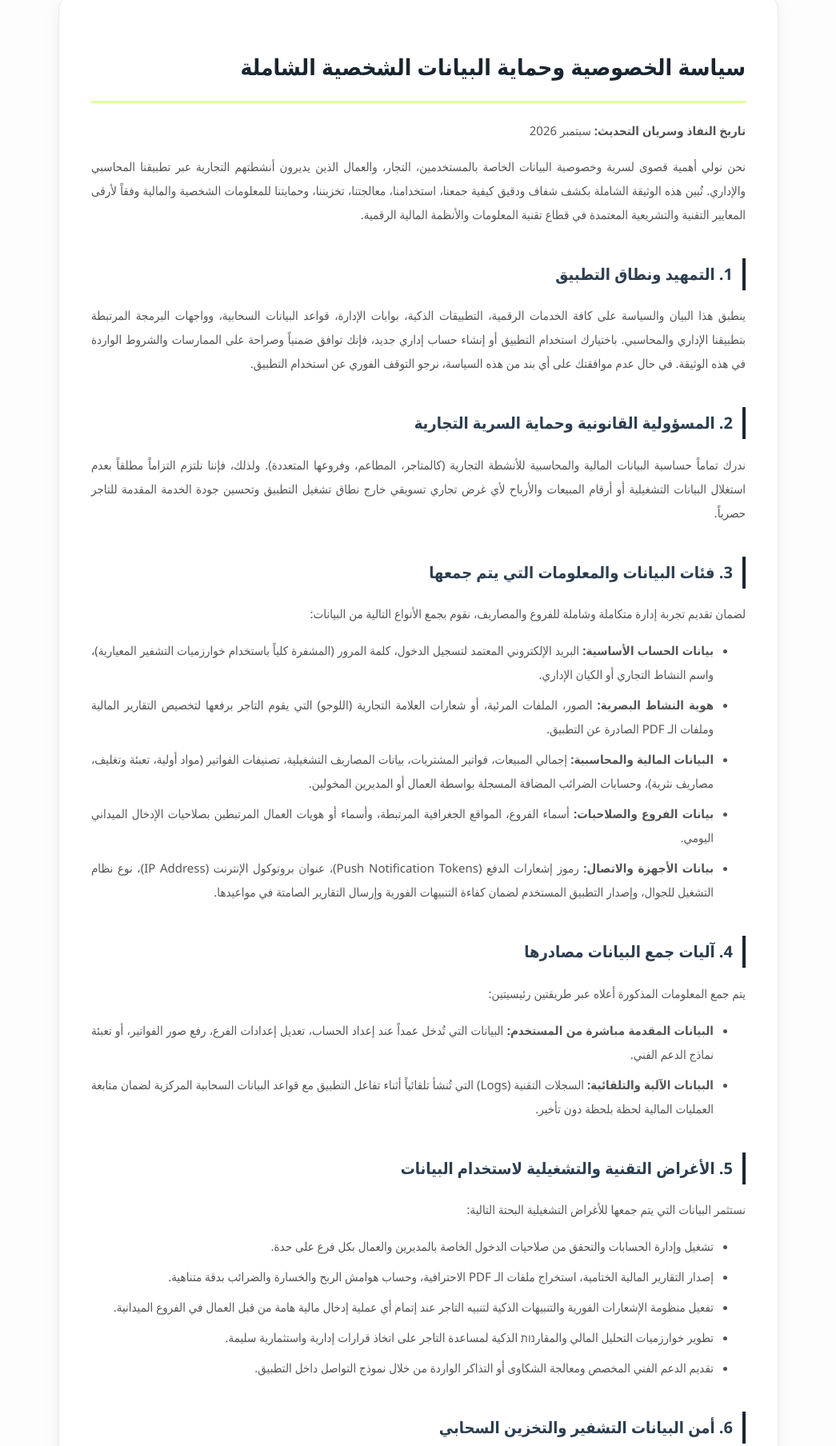
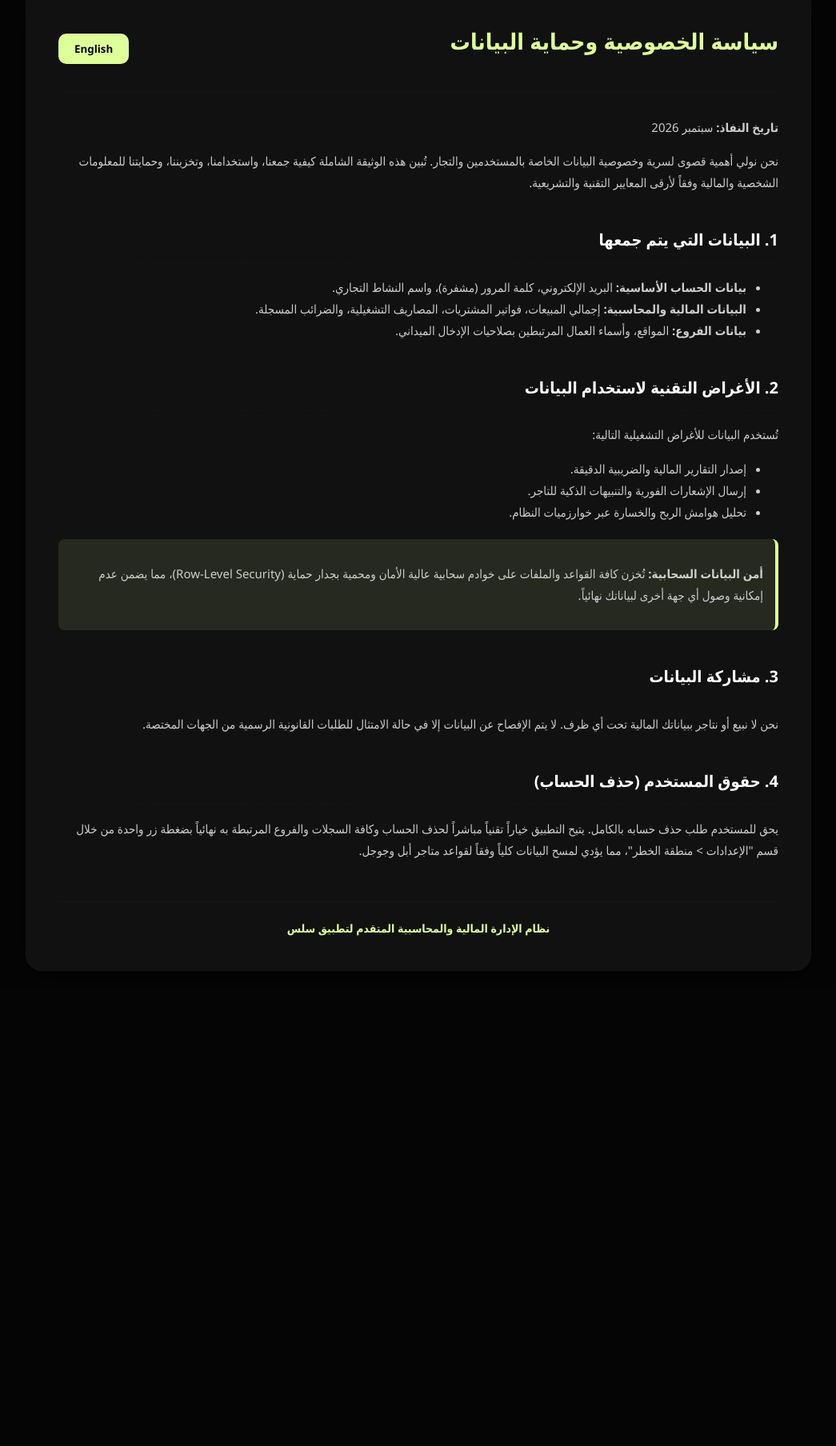
Before and after one commit to saleh727/SALAS, a plain HTML site: page index.html in a window 1280 px wide. Shown: the part 35-1843 px from the top of the page at 80% size, without its empty margins (117-1162 px from the left). After the commit the page ends 1269 px from the top, so only its background shows below. Drawn offline with Linux system fonts and the light colour scheme.

Commit message:
Update index.html

```diff
--- a/index.html
+++ b/index.html
@@ -1,93 +1,182 @@
 <!DOCTYPE html>
-<html lang="ar" dir="rtl">
+<html lang="ar" id="html-tag">
 <head>
     <meta charset="UTF-8">
     <meta name="viewport" content="width=device-width, initial-scale=1.0">
-    <title>سياسة الخصوصية والشروط والأحكام الشاملة - تطبيق الإدارة المالية والمحاسبية</title>
+    <title>Privacy Policy - سياسة الخصوصية | تطبيق سلس</title>
     <style>
-        body { font-family: 'Segoe UI', Tahoma, Geneva, Verdana, sans-serif; line-height: 2; color: #2c3e50; background: #fdfdfd; padding: 30px; max-width: 900px; margin: auto; }
-        h1 { color: #1a252f; border-bottom: 3px solid #deff9a; padding-bottom: 15px; font-size: 28px; }
-        h2 { color: #2c3e50; margin-top: 40px; font-size: 20px; border-right: 4px solid #1a252f; padding-right: 12px; }
-        p, li { font-size: 15px; color: #555; text-align: justify; }
-        ul { margin-bottom: 20px; }
-        li { margin-bottom: 8px; }
-        .container { background: #ffffff; padding: 40px; border-radius: 16px; box-shadow: 0 4px 20px rgba(0,0,0,0.06); border: 1px solid #eaeaea; }
-        .highlight { background: #f8f9fa; padding: 15px 20px; border-right: 4px solid #27ae60; margin: 15px 0; border-radius: 4px; }
-        .footer { text-align: center; margin-top: 50px; color: #888; font-size: 13px; border-top: 1px solid #eee; padding-top: 20px; }
+        :root {
+            --primary: #deff9a;
+            --dark: #050505;
+            --gray: #151515;
+            --text-light: #ffffff;
+            --text-muted: #888888;
+        }
+        body {
+            font-family: 'Segoe UI', Tahoma, Geneva, Verdana, sans-serif;
+            background-color: var(--dark);
+            color: var(--text-light);
+            line-height: 1.8;
+            margin: 0;
+            padding: 20px;
+            transition: all 0.3s ease;
+        }
+        .container {
+            max-width: 900px;
+            margin: auto;
+            background-color: #111;
+            padding: 40px;
+            border-radius: 20px;
+            border: 1px solid var(--gray);
+            box-shadow: 0 10px 30px rgba(0,0,0,0.5);
+        }
+        .header-top {
+            display: flex;
+            justify-content: space-between;
+            align-items: center;
+            border-bottom: 1px solid var(--gray);
+            padding-bottom: 20px;
+            margin-bottom: 30px;
+        }
+        .lang-btn {
+            background-color: var(--primary);
+            color: var(--dark);
+            border: none;
+            padding: 10px 20px;
+            border-radius: 10px;
+            font-weight: bold;
+            cursor: pointer;
+            font-family: inherit;
+            transition: opacity 0.2s;
+        }
+        .lang-btn:hover { opacity: 0.8; }
+        h1 { color: var(--primary); font-size: 28px; margin-top: 0; }
+        h2 { color: #fff; margin-top: 40px; font-size: 20px; border-bottom: 1px dashed var(--gray); padding-bottom: 10px; }
+        p, li { font-size: 15px; color: #ccc; }
+        .highlight {
+            background-color: rgba(222, 255, 154, 0.1);
+            border-right: 4px solid var(--primary);
+            padding: 15px;
+            margin: 20px 0;
+            border-radius: 8px;
+        }
+        [dir="ltr"] .highlight {
+            border-right: none;
+            border-left: 4px solid var(--primary);
+        }
+        .footer {
+            text-align: center;
+            margin-top: 50px;
+            color: var(--primary);
+            font-size: 14px;
+            font-weight: bold;
+            border-top: 1px solid var(--gray);
+            padding-top: 20px;
+        }
+
+        /* إخفاء وإظهار اللغات */
+        .en-content { display: none; }
+        [dir="ltr"] .ar-content { display: none; }
+        [dir="ltr"] .en-content { display: block; }
     </style>
 </head>
-<body>
+<body dir="rtl" id="body-tag">
+
     <div class="container">
-        <h1>سياسة الخصوصية وحماية البيانات الشخصية الشاملة</h1>
-        <p><strong>تاريخ النفاذ وسريان التحديث:</strong> سبتمبر 2026</p>
-        <p>نحن نولي أهمية قصوى لسرية وخصوصية البيانات الخاصة بالمستخدمين، التجار، والعمال الذين يديرون أنشطتهم التجارية عبر تطبيقنا المحاسبي والإداري. تُبين هذه الوثيقة الشاملة بكشف شفاف ودقيق كيفية جمعنا، استخدامنا، معالجتنا، تخزيننا، وحمايتنا للمعلومات الشخصية والمالية وفقاً لأرقى المعايير التقنية والتشريعية المعتمدة في قطاع تقنية المعلومات والأنظمة المالية الرقمية.</p>
+        <div class="header-top">
+            <h1 class="ar-content">سياسة الخصوصية وحماية البيانات</h1>
+            <h1 class="en-content">Privacy Policy & Data Protection</h1>
 
-        <h2>1. التمهيد ونطاق التطبيق</h2>
-        <p>ينطبق هذا البيان والسياسة على كافة الخدمات الرقمية، التطبيقات الذكية، بوابات الإدارة، قواعد البيانات السحابية، وواجهات البرمجة المرتبطة بتطبيقنا الإداري والمحاسبي. باختيارك استخدام التطبيق أو إنشاء حساب إداري جديد، فإنك توافق ضمنياً وصراحة على الممارسات والشروط الواردة في هذه الوثيقة. في حال عدم موافقتك على أي بند من هذه السياسة، نرجو التوقف الفوري عن استخدام التطبيق.</p>
+            <button class="lang-btn" onclick="toggleLanguage()">
+                <span class="ar-content">English</span>
+                <span class="en-content">العربية</span>
+            </button>
+        </div>
 
-        <h2>2. المسؤولية القانونية وحماية السرية التجارية</h2>
-        <p>ندرك تماماً حساسية البيانات المالية والمحاسبية للأنشطة التجارية (كالمتاجر، المطاعم، وفروعها المتعددة). ولذلك، فإننا نلتزم التزاماً مطلقاً بعدم استغلال البيانات التشغيلية أو أرقام المبيعات والأرباح لأي غرض تجاري تسويقي خارج نطاق تشغيل التطبيق وتحسين جودة الخدمة المقدمة للتاجر حصرياً.</p>
+        <!-- المحتوى العربي -->
+        <div class="ar-content">
+            <p><strong>تاريخ النفاذ:</strong> سبتمبر 2026</p>
+            <p>نحن نولي أهمية قصوى لسرية وخصوصية البيانات الخاصة بالمستخدمين والتجار. تُبين هذه الوثيقة الشاملة كيفية جمعنا، واستخدامنا، وتخزيننا، وحمايتنا للمعلومات الشخصية والمالية وفقاً لأرقى المعايير التقنية والتشريعية.</p>
 
-        <h2>3. فئات البيانات والمعلومات التي يتم جمعها</h2>
-        <p>لضمان تقديم تجربة إدارة متكاملة وشاملة للفروع والمصاريف، نقوم بجمع الأنواع التالية من البيانات:</p>
-        <ul>
-            <li><strong>بيانات الحساب الأساسية:</strong> البريد الإلكتروني المعتمد لتسجيل الدخول، كلمة المرور (المشفرة كلياً باستخدام خوارزميات التشفير المعيارية)، واسم النشاط التجاري أو الكيان الإداري.</li>
-            <li><strong>هوية النشاط البصرية:</strong> الصور، الملفات المرئية، أو شعارات العلامة التجارية (اللوجو) التي يقوم التاجر برفعها لتخصيص التقارير المالية وملفات الـ PDF الصادرة عن التطبيق.</li>
-            <li><strong>البيانات المالية والمحاسبية:</strong> إجمالي المبيعات، فواتير المشتريات، بيانات المصاريف التشغيلية، تصنيفات الفواتير (مواد أولية، تعبئة وتغليف، مصاريف نثرية)، وحسابات الضرائب المضافة المسجلة بواسطة العمال أو المديرين المخولين.</li>
-            <li><strong>بيانات الفروع والصلاحيات:</strong> أسماء الفروع، المواقع الجغرافية المرتبطة، وأسماء أو هويات العمال المرتبطين بصلاحيات الإدخال الميداني اليومي.</li>
-            <li><strong>بيانات الأجهزة والاتصال:</strong> رموز إشعارات الدفع (Push Notification Tokens)، عنوان بروتوكول الإنترنت (IP Address)، نوع نظام التشغيل للجوال، وإصدار التطبيق المستخدم لضمان كفاءة التنبيهات الفورية وإرسال التقارير الصامتة في مواعيدها.</li>
-        </ul>
+            <h2>1. البيانات التي يتم جمعها</h2>
+            <ul>
+                <li><strong>بيانات الحساب الأساسية:</strong> البريد الإلكتروني، كلمة المرور (مشفرة)، واسم النشاط التجاري.</li>
+                <li><strong>البيانات المالية والمحاسبية:</strong> إجمالي المبيعات، فواتير المشتريات، المصاريف التشغيلية، والضرائب المسجلة.</li>
+                <li><strong>بيانات الفروع:</strong> المواقع، وأسماء العمال المرتبطين بصلاحيات الإدخال الميداني.</li>
+            </ul>
 
-        <h2>4. آليات جمع البيانات مصادرها</h2>
-        <p>يتم جمع المعلومات المذكورة أعلاه عبر طريقتين رئيسيتين:</p>
-        <ul>
-            <li><strong>البيانات المقدمة مباشرة من المستخدم:</strong> البيانات التي تُدخل عمداً عند إعداد الحساب، تعديل إعدادات الفرع، رفع صور الفواتير، أو تعبئة نماذج الدعم الفني.</li>
-            <li><strong>البيانات الآلية والتلقائية:</strong> السجلات التقنية (Logs) التي تُنشأ تلقائياً أثناء تفاعل التطبيق مع قواعد البيانات السحابية المركزية لضمان متابعة العمليات المالية لحظة بلحظة دون تأخير.</li>
-        </ul>
+            <h2>2. الأغراض التقنية لاستخدام البيانات</h2>
+            <p>تُستخدم البيانات للأغراض التشغيلية التالية:</p>
+            <ul>
+                <li>إصدار التقارير المالية والضريبية الدقيقة.</li>
+                <li>إرسال الإشعارات الفورية والتنبيهات الذكية للتاجر.</li>
+                <li>تحليل هوامش الربح والخسارة عبر خوارزميات النظام.</li>
+            </ul>
 
-        <h2>5. الأغراض التقنية والتشغيلية لاستخدام البيانات</h2>
-        <p>نستثمر البيانات التي يتم جمعها للأغراض التشغيلية البحتة التالية:</p>
-        <ul>
-            <li>تشغيل وإدارة الحسابات والتحقق من صلاحيات الدخول الخاصة بالمديرين والعمال بكل فرع على حدة.</li>
-            <li>إصدار التقارير المالية الختامية، استخراج ملفات الـ PDF الاحترافية، وحساب هوامش الربح والخسارة والضرائب بدقة متناهية.</li>
-            <li>تفعيل منظومة الإشعارات الفورية والتنبيهات الذكية لتنبيه التاجر عند إتمام أي عملية إدخال مالية هامة من قبل العمال في الفروع الميدانية.</li>
-            <li>تطوير خوارزميات التحليل المالي والمقارנות الذكية لمساعدة التاجر على اتخاذ قرارات إدارية واستثمارية سليمة.</li>
-            <li>تقديم الدعم الفني المخصص ومعالجة الشكاوى أو التذاكر الواردة من خلال نموذج التواصل داخل التطبيق.</li>
-        </ul>
+            <div class="highlight">
+                <p><strong>أمن البيانات السحابية:</strong> تُخزن كافة القواعد والملفات على خوادم سحابية عالية الأمان ومحمية بجدار حماية (Row-Level Security)، مما يضمن عدم إمكانية وصول أي جهة أخرى لبياناتك نهائياً.</p>
+            </div>
 
-        <h2>6. أمن البيانات التشفير والتخزين السحابي</h2>
-        <div class="highlight">
-            <p><strong>معايير الأمان المتقدمة:</strong> تُخزن كافة قواعد البيانات والملفات والمستندات المرتبطة بنشاطك التجاري على خوادم سحابية مشفرة بالكامل وعالية الأمان (مدعومة ببنية Supabase التحتية)، مع تطبيق سياسات عزل صارمة لجدار الحماية (Row-Level Security - RLS) تضمن عدم إمكانية وصول أي مستثمر أو جهة أخرى لبيانات فرعك المالي نهائياً.</p>
+            <h2>3. مشاركة البيانات</h2>
+            <p>نحن لا نبيع أو نتاجر ببياناتك المالية تحت أي ظرف. لا يتم الإفصاح عن البيانات إلا في حالة الامتثال للطلبات القانونية الرسمية من الجهات المختصة.</p>
+
+            <h2>4. حقوق المستخدم (حذف الحساب)</h2>
+            <p>يحق للمستخدم طلب حذف حسابه بالكامل. يتيح التطبيق خياراً تقنياً مباشراً لحذف الحساب وكافة السجلات والفروع المرتبطة به نهائياً بضغطة زر واحدة من خلال قسم "الإعدادات > منطقة الخطر"، مما يؤدي لمسح البيانات كلياً وفقاً لقواعد متاجر أبل وجوجل.</p>
         </div>
-        <p>نستخدم أحدث بروتوكولات التشفير القياسية (HTTPS/SSL) أثناء نقل البيانات بين تطبيق الجوال والخوادم السحابية، بالإضافة إلى التشفير المتقدم لكلمات المرور والرموز السرية لضمان استحالة اعتراضها أو كشفها من أي طرف ثالث.</p>
 
-        <h2>7. مشاركة البيانات والإفصاح عنها للغير</h2>
-        <p>نؤكد التزامنا التام بمبدأ عدم بيع، تأجير، أو المتاجرة ببياناتك المالية أو التجارية تحت أي ظرف. لا يتم الإفصاح عن أي معلومات شخصية أو مالية إلا في الحالات الاستثنائية التالية:</p>
-        <ul>
-            <li><strong>الامتثال القانوني والتشريعي:</strong> الاستجابة الفورية للطلبات الرسمية المشروعة الصادرة عن الجهات القضائية أو الهيئات التنظيمية والزكوية والضريبية المختصة في المملكة العربية السعودية عند وجود إلزام قانوني صريح.</li>
-            <li><strong>حماية الحقوق والأمان:</strong> حماية حقوق الملكية الفكرية للتطبيق، منع عمليات الاحتيال المالي، أو التصدي لأي تهديدات أمنية تستظلم سلامة النظام أو المستخدمين.</li>
-        </ul>
+        <!-- English Content -->
+        <div class="en-content">
+            <p><strong>Effective Date:</strong> September 2026</p>
+            <p>We place the utmost importance on the confidentiality and privacy of our users' and merchants' data. This comprehensive document outlines how we collect, use, store, and protect personal and financial information in accordance with the highest technical and legislative standards.</p>
 
-        <h2>8. حقوق المستخدم وإدارة البيانات الشخصية</h2>
-        <p>يتمتع كل مستخدم بحقوق كاملة وغير قابلة للتنازل تجاه بياناته الخاصة، وتشمل:</p>
-        <ul>
-            <li><strong>حق الوصول والاطلاع:</strong> يحق للتاجر مراجعة كافة بياناته المالية، سجلات الفروع، وصور الفواتير المخزنة في أي وقت.</li>
-            <li><strong>حق التعديل والتحديث:</strong> إمكانية تعديل بيانات الحساب الشخصي، شعار النشاط، أو كلمات المرور مباشرة عبر إعدادات التطبيق.</li>
-            <li><strong>حق الحذف الشامل والنهائي (Account Deletion):</strong> يتيح التطبيق خياراً تقنياً مباشراً وآمناً لحذف الحساب وكافة السجلات والفروع المرتبطة به نهائياً من قاعدة البيانات السحابية بضغطة زر واحدة من خلال قسم "منطقة الخطر" في إعدادات التطبيق، مما يؤدي لمسح البيانات كلياً وفقاً لشروط وقواعد متاجر التطبيقات.</li>
-        </ul>
+            <h2>1. Information We Collect</h2>
+            <ul>
+                <li><strong>Basic Account Data:</strong> Email address, encrypted password, and business name.</li>
+                <li><strong>Financial & Accounting Data:</strong> Total sales, purchase invoices, operational expenses, and recorded taxes.</li>
+                <li><strong>Branch Data:</strong> Locations and names of workers associated with field data entry permissions.</li>
+            </ul>
 
-        <h2>9. سياسة الخصوصية الخاصة بالعمال والمستخدمين الفرعيين</h2>
-        <p>في حال قيام التاجر (المالك الرئيسي) بمنح صلاحيات الدخول للعمال عبر حسابات أو أكواد مخصصة لتسجيل المشتريات والمبيعات اليومية، فإن التاجر يُعتبر المسؤول الأول والأخير عن إدارة وتوجيه هؤلاء العمال ومراقبة نطاق صلاحياتهم، مع التزام النظام بتطبيق الصلاحيات الأمنية والتحقق من الهوية بدقة لمنع التلاعب.</p>
+            <h2>2. Technical Purposes of Data Use</h2>
+            <p>Data is used strictly for the following operational purposes:</p>
+            <ul>
+                <li>Issuing accurate financial and tax reports.</li>
+                <li>Sending push notifications and smart alerts to the merchant.</li>
+                <li>Analyzing profit and loss margins through system algorithms.</li>
+            </ul>
 
-        <h2>10. التعديلات والتحديثات على سياسة الخصوصية</h2>
-        <p>يحق لنا تعديل أو تحديث هذه السياسة من حين لآخر بما يتوافق مع المستجدات التقنية والتنظيمية والقانونية. سيتم إشعار المستخدمين بأي جوهريات عبر تحديث تاريخ الإصدار أعلى هذه الوثيقة أو من خلال التنبيهات الداخلية داخل التطبيق، ويُعتبر استمرار استخدامك للخدمة بعد هذه التعديلات إقراراً وموافقة صريحة عليها.</p>
+            <div class="highlight">
+                <p><strong>Cloud Data Security:</strong> All databases and files are stored on highly secure cloud servers protected by Row-Level Security (RLS) firewalls, ensuring that no other party can ever access your data.</p>
+            </div>
 
-        <h2>11. تواصل معنا ودعم العملاء</h2>
-        <p>إذا كانت لديك أي استفسارات، ملاحظات، أو طلبات تتعلق ببنود سياسة الخصوصية وحماية البيانات، يمكنك التواصل معنا مباشرة من خلال مركز المساعدة والدعم الفني المتاح داخل واجهات التطبيق، أو عبر قنوات الاتصال الرسمية المعتمدة.</p>
+            <h2>3. Data Sharing</h2>
+            <p>We do not sell or trade your financial data under any circumstances. Data is only disclosed when legally required to comply with official requests from competent authorities.</p>
 
+            <h2>4. User Rights (Account Deletion)</h2>
+            <p>Users have the absolute right to delete their accounts. The app provides a direct technical option to permanently delete the account and all associated records and branches with a single click via the "Settings > Danger Zone" section, completely erasing data in compliance with Apple and Google store guidelines.</p>
+        </div>
+
+        <!-- التذييل المشترك -->
         <div class="footer">
-            <p>جميع حقوق الطبع والنشر محفوظة © 2026 - نظام الإدارة المالية والمحاسبية المتقدم.</p>
+            <span class="ar-content">نظام الإدارة المالية والمحاسبية المتقدم لتطبيق سلس</span>
+            <span class="en-content">Advanced Financial and Accounting Management System for Salas App</span>
         </div>
     </div>
+
+    <script>
+        function toggleLanguage() {
+            const body = document.getElementById('body-tag');
+            const html = document.getElementById('html-tag');
+
+            if (body.getAttribute('dir') === 'rtl') {
+                // تحويل إلى الإنجليزية
+                body.setAttribute('dir', 'ltr');
+                html.setAttribute('lang', 'en');
+            } else {
+                // تحويل إلى العربية
+                body.setAttribute('dir', 'rtl');
+                html.setAttribute('lang', 'ar');
+            }
+        }
+    </script>
 </body>
 </html>
```
